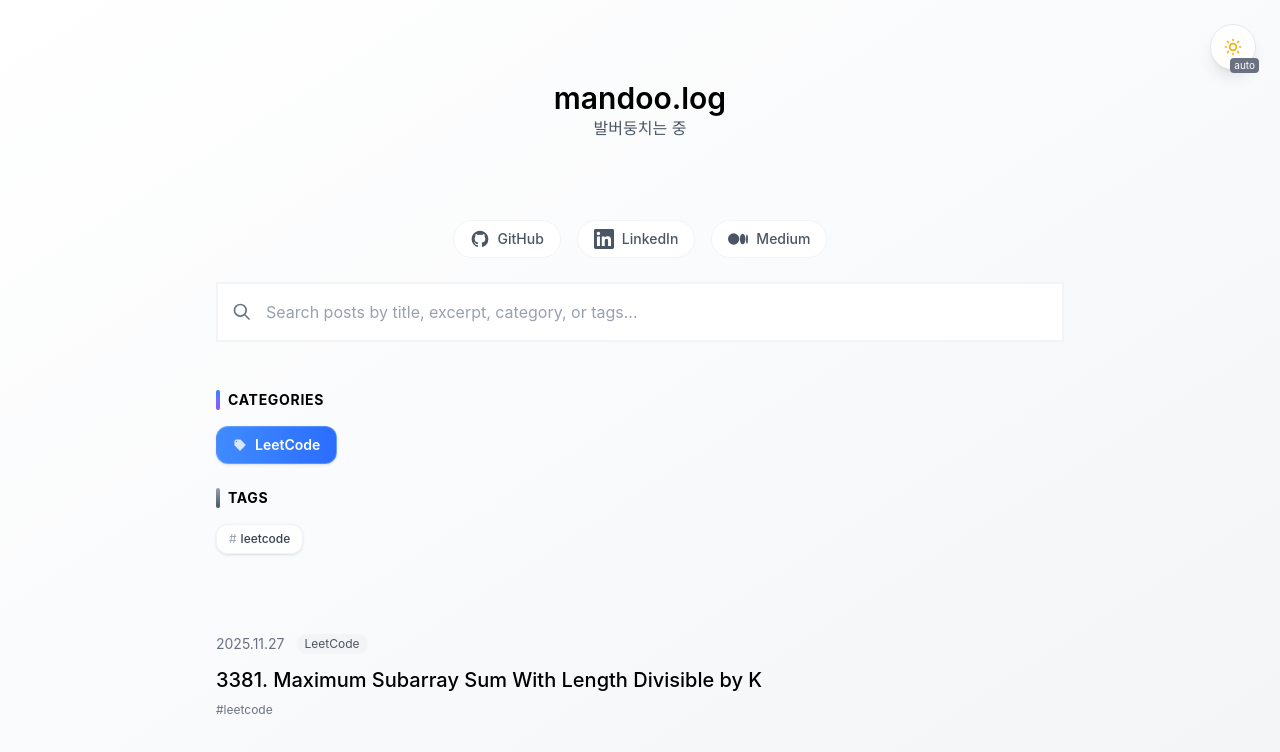
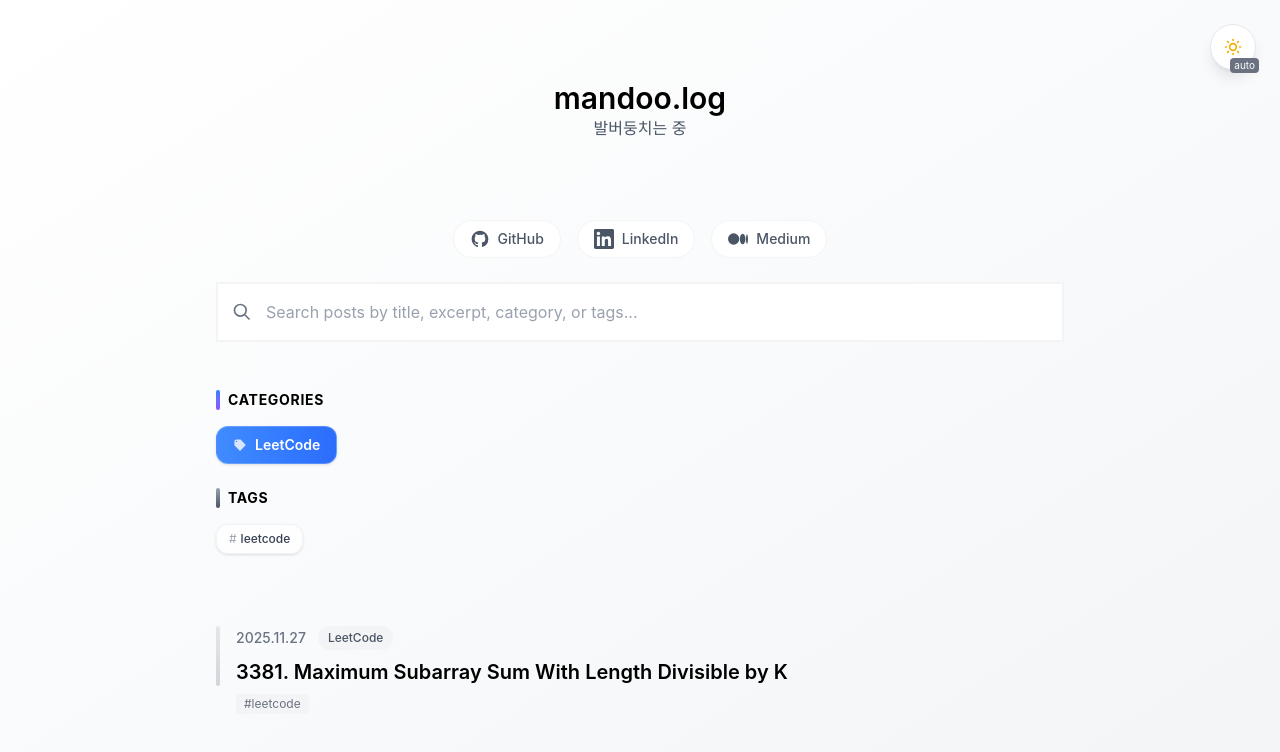
Before and after one commit to kimmandoo/blog, a Next.js app: page / in a window 1280 px wide. Shown: the top 752 px of the page. Built offline with nearby package versions, Linux system fonts and the light colour scheme.

Commit message:
PostList 디자인 개선 - 좌측 악센트 바 및 호버 효과 추가
Co-authored-by: kimmandoo <46841652+kimmandoo@users.noreply.github.com>

```diff
--- a/components/PostList.tsx
+++ b/components/PostList.tsx
@@ -173,18 +173,23 @@ export function PostList({
           filteredPosts.map((post) => (
             <article key={post.slug} className="group">
               <Link href={`/posts/${post.slug}`}>
-                <div className={`py-8 ${themeConfig.animations.transition} hover:bg-gray-50 dark:hover:bg-gray-900/50`}>
-                  <div className="flex items-center gap-3 mb-3">
-                    <time className={`text-sm ${themeConfig.colors.light.text.tertiary} ${themeConfig.colors.dark.text.tertiary}`}>
+                <div className={`py-6 px-4 -mx-4 rounded-lg ${themeConfig.animations.transition} hover:bg-gray-50 dark:hover:bg-gray-900/50`}>
+                  <div className="flex items-start gap-4">
+                    {/* Left accent bar */}
+                    <div className="hidden sm:block w-1 h-full min-h-[60px] rounded-full bg-gradient-to-b from-gray-200 to-gray-300 dark:from-gray-700 dark:to-gray-800 group-hover:from-blue-400 group-hover:to-violet-500 transition-all duration-300"></div>
+
+                    <div className="flex-1">
+                      <div className="flex flex-wrap items-center gap-3 mb-2">
+                        <time className={`text-sm font-medium ${themeConfig.colors.light.text.tertiary} ${themeConfig.colors.dark.text.tertiary}`}>
                           {format(new Date(post.date), 'yyyy.MM.dd')}
                         </time>
                         {post.category && (
-                      <span className={`text-xs px-2 py-0.5 rounded-full bg-gray-100 dark:bg-gray-800 ${themeConfig.colors.light.text.secondary} ${themeConfig.colors.dark.text.secondary}`}>
+                          <span className={`text-xs px-2.5 py-1 rounded-full bg-gray-100 dark:bg-gray-800 ${themeConfig.colors.light.text.secondary} ${themeConfig.colors.dark.text.secondary} font-medium`}>
                             {post.category}
                           </span>
                         )}
                       </div>
-                  <h2 className={`text-xl font-medium mb-2 ${themeConfig.colors.light.text.primary} ${themeConfig.colors.dark.text.primary} group-hover:opacity-70 ${themeConfig.animations.transition}`}>
+                      <h2 className={`text-lg sm:text-xl font-semibold mb-2 ${themeConfig.colors.light.text.primary} ${themeConfig.colors.dark.text.primary} group-hover:text-blue-600 dark:group-hover:text-blue-400 ${themeConfig.animations.transition}`}>
                         {post.title}
                       </h2>
                       {post.excerpt && (
@@ -193,14 +198,23 @@ export function PostList({
                         </p>
                       )}
                       {post.tags && post.tags.length > 0 && (
-                    <div className="flex flex-wrap gap-1.5">
+                        <div className="flex flex-wrap items-center gap-2">
                           {post.tags.map((tag) => (
-                        <span key={tag} className={`text-xs ${themeConfig.colors.light.text.tertiary} ${themeConfig.colors.dark.text.tertiary}`}>
+                            <span key={tag} className={`text-xs px-2 py-0.5 rounded bg-gray-100 dark:bg-gray-800/50 ${themeConfig.colors.light.text.tertiary} ${themeConfig.colors.dark.text.tertiary}`}>
                               #{tag}
                             </span>
                           ))}
                         </div>
                       )}
+                    </div>
+
+                    {/* Arrow indicator */}
+                    <div className="hidden sm:flex items-center opacity-0 group-hover:opacity-100 transition-opacity duration-200">
+                      <svg className="w-5 h-5 text-gray-400 dark:text-gray-600" fill="none" strokeWidth="2" stroke="currentColor" viewBox="0 0 24 24">
+                        <path d="M9 5l7 7-7 7" />
+                      </svg>
+                    </div>
+                  </div>
                 </div>
               </Link>
             </article>
```
Lines whose indentation alone changed are shown as unchanged.
